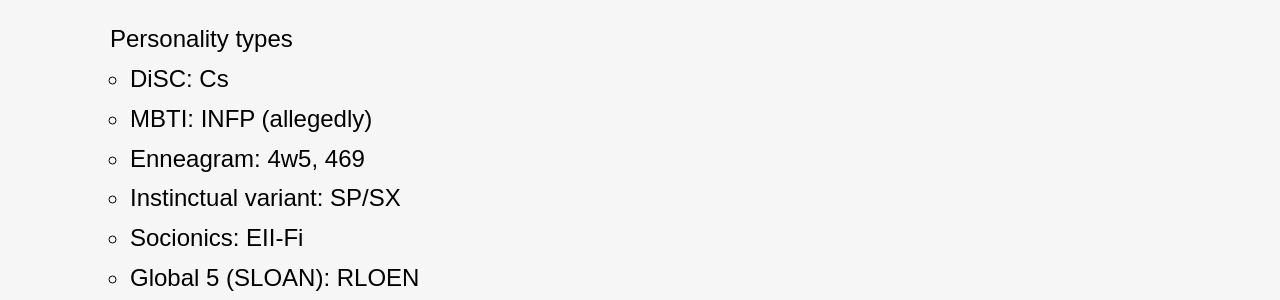
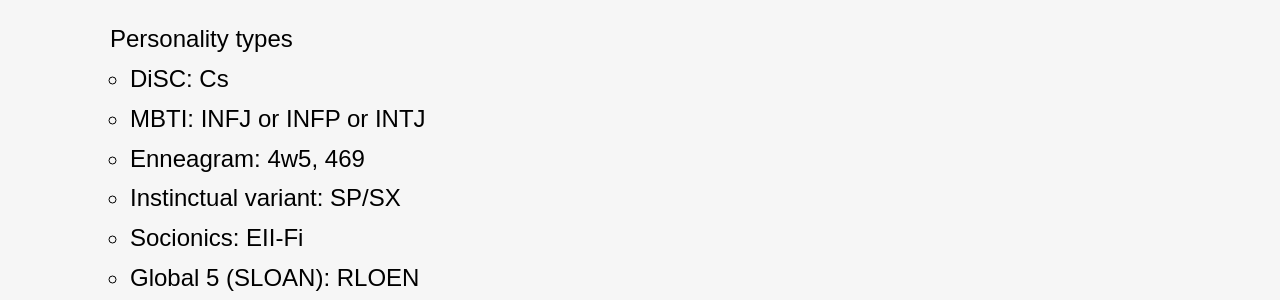
Before and after one commit to liz-lorena/2020, a Jekyll site: the page built from about/index.html, in a window 1280 px wide and 900 px high, scrolled down 876 px. Shown: the part 155-455 px from the top of the window. Built offline with Jekyll 4.4.1, drawn with Linux system fonts in a browser that asks for light colours.

Commit message:
Update index.html

```diff
--- a/about/index.html
+++ b/about/index.html
@@ -15,7 +15,7 @@
 <p>Personality types</p>
 <ul>
    <li>DiSC: Cs</li>
-   <li>MBTI: INFP (allegedly)</li>
+   <li>MBTI: INFJ or INFP or INTJ</li>
    <li>Enneagram: 4w5, 469</li>
    <li>Instinctual variant: SP/SX</li>
    <li>Socionics: EII-Fi</li>
```
